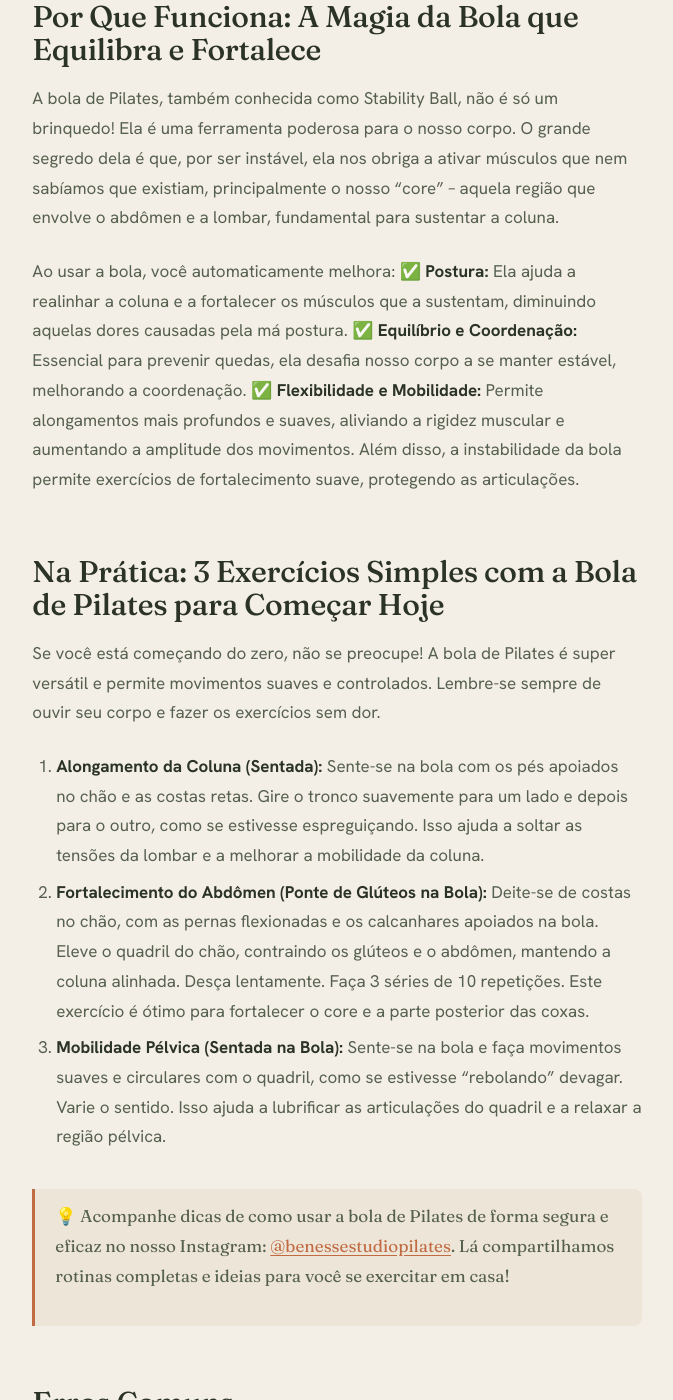
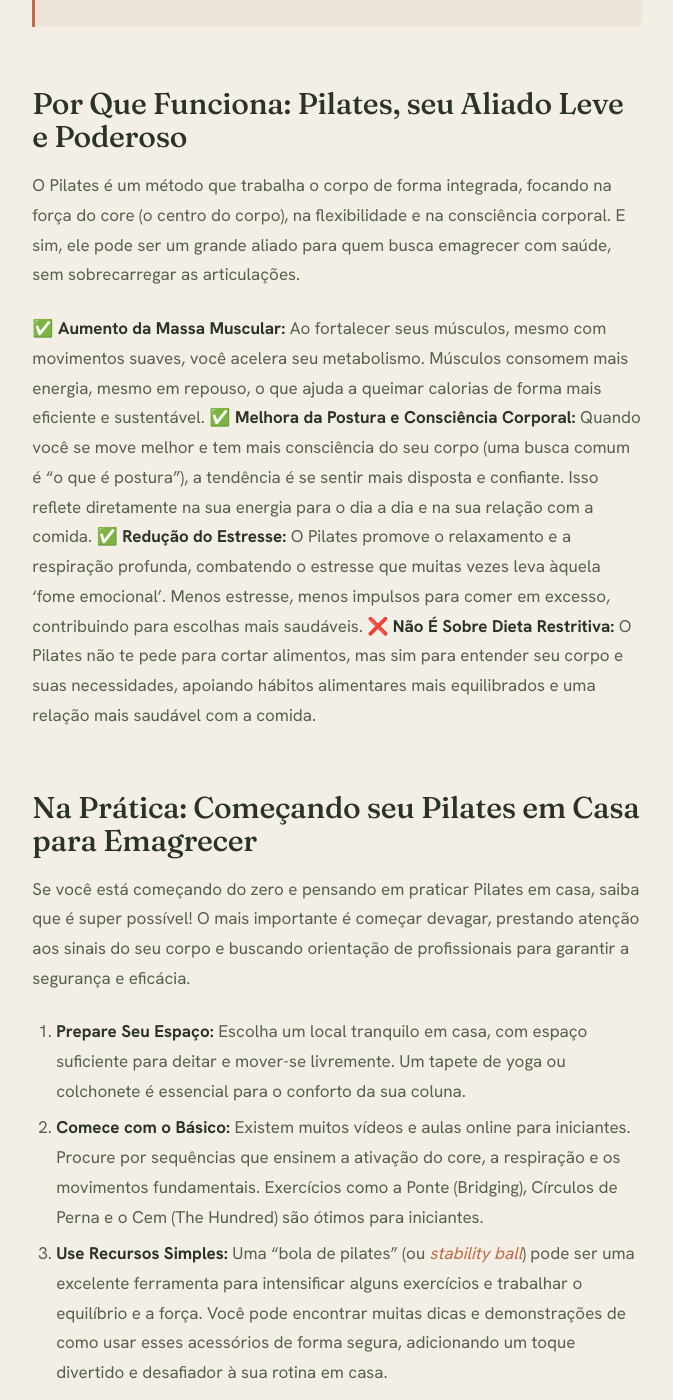
Before and after one commit to drptze-teste/sanopilates, a Jekyll site: the page built from _posts/2026-06-17-post-semana-25.md, in a window 1280 px wide and 1400 px high, scrolled down 2523 px. Shown: the whole window, without its empty margins (303-976 px from the left). Built offline with Jekyll 4.4.1, drawn with Linux system fonts in a browser that asks for light colours; some of the changed text lies outside the part shown.

Commit message:
[bot] Post automático - semana 25 — emagrecer

```diff
--- a/_posts/2026-06-17-post-semana-25.md
+++ b/_posts/2026-06-17-post-semana-25.md
@@ -1,53 +1,50 @@
 ---
 layout: post
-title: "3 Segredos da Bola de Pilates para Aliviar Dores e Fortalecer o Corpo em Casa"
+title: "3 Passos Simples para Emagrecer com Pilates (Mesmo Começando em Casa!)"
 date: 2026-06-17 10:00:00 -0300
-excerpt: "Descubra como um simples acessório pode transformar sua saúde, trazendo mais conforto e vitalidade para o dia a dia."
+excerpt: "Descubra como o Pilates pode ser seu aliado leve e eficaz para emagrecer, trazendo bem-estar e saúde para sua vida, mesmo sem sair de casa."
 author: "Equipe Benesse"
-cover: "https://images.unsplash.com/photo-1593786930307-3f51636b75c6?ixid=M3w5Nzk3Mjh8MHwxfHNlYXJjaHwxfHxwaWxhdGVzJTIwYm9sYXxlbnwwfDB8fHwxNzgxNzI2MTM2fDA&ixlib=rb-4.1.0&w=1200&q=80&fit=crop"
+cover: "https://images.unsplash.com/photo-1518611012118-696072aa579a?ixid=M3w5Nzk3Mjh8MHwxfHNlYXJjaHwxfHxwaWxhdGVzJTIwZW1hZ3JlY2VyfGVufDB8MHx8fDE3ODE3MjcxNjZ8MA&ixlib=rb-4.1.0&w=1200&q=80&fit=crop"
 ---
 
-Sabe aquela amiga que vive reclamando de dor nas costas, ou que busca um jeito prático de se exercitar sem sair de casa? Pois é, você não está sozinha! A busca por “bola pilates” está entre as mais quentes do Google, mostrando o interesse crescente em soluções simples e eficazes para cuidar do corpo.
+Emagrecer é um desejo comum para muitas de nós, especialmente depois dos 50, quando o metabolismo dá uma desacelerada. Mas o verdadeiro segredo não está em dietas malucas, e sim em um estilo de vida mais ativo e consciente. No [Estúdio Benesse Pilates](https://sanopilates.com.br), acreditamos que o Pilates pode ser seu grande amigo nessa jornada, mesmo começando do zero e no conforto da sua casa!
 
 ---
 
 
-![woman doing yoga on stability ball](https://images.unsplash.com/photo-1522898467493-49726bf28798?ixid=M3w5Nzk3Mjh8MHwxfHNlYXJjaHwyfHxwaWxhdGVzJTIwYm9sYXxlbnwwfDB8fHwxNzgxNzI2MTM2fDA&ixlib=rb-4.1.0&w=1200&q=80&fit=crop)
+![Woman does pilates on a machine in a studio.](https://images.unsplash.com/photo-1747239685045-fcbcf98985db?ixid=M3w5Nzk3Mjh8MHwxfHNlYXJjaHwyfHxwaWxhdGVzJTIwZW1hZ3JlY2VyfGVufDB8MHx8fDE3ODE3MjcxNjZ8MA&ixlib=rb-4.1.0&w=1200&q=80&fit=crop)
 
-## A Realidade: O Peso das Dores e a Busca por Soluções Leves
-É muito comum, à medida que os anos passam, sentirmos umas dores aqui e outras ali, não é mesmo? Seja aquela fisgada na coluna depois de um dia sentada, ou um desconforto persistente no lado esquerdo das costas – as dores nas costas são uma das queixas mais frequentes, inclusive entre gestantes e na nossa melhor idade. A rotina corrida e, muitas vezes, a falta de tempo para ir ao "studio pilates" fazem com que muitas de nós procuremos alternativas para manter o corpo ativo e saudável no conforto do lar.
+## A Realidade: O Desafio de Emagrecer com Saúde
+Muitas vezes, a ideia de emagrecer vem acompanhada de dietas restritivas e exercícios exaustivos que não se encaixam na nossa realidade, principalmente quando já passamos dos 50 ou temos alguma dorzinha crônica. A taxa metabólica basal tende a diminuir com a idade, e a perda de massa muscular, se não for combatida, pode dificultar ainda mais esse processo. Além disso, o impacto de exercícios mais agressivos pode ser prejudicial para joelhos, quadris e coluna, afastando muitas pessoas da atividade física.
 
-A vida moderna nos pede flexibilidade, e cuidar da nossa saúde não deve ser um fardo. É por isso que muitas de nós se interessam pelo Pilates em casa, buscando uma forma de aliviar as tensões, fortalecer o corpo e melhorar a qualidade de vida, tudo isso com acessibilidade e sem complicação. E a boa notícia é que com o acessório certo, como a bola de Pilates, isso é totalmente possível!
+É comum sentir-se desmotivada, pensando que para emagrecer é preciso se matar na academia ou abrir mão de tudo o que se gosta. A busca por 'soluções rápidas' no Google, como "emagrecer rápido", muitas vezes leva a frustrações e até riscos para a saúde. O que precisamos é de uma abordagem gentil com o corpo, mas eficaz, que nos ajude a construir força e queimar calorias de forma sustentável, focando na qualidade de vida e no bem-estar geral.
 
 
 > 💡 **Na prática:** quer sentir esses benefícios no corpo? [Conheça o Estúdio Benesse Pilates](/) e agende uma aula experimental.
 
-## Por Que Funciona: A Magia da Bola que Equilibra e Fortalece
-A bola de Pilates, também conhecida como Stability Ball, não é só um brinquedo! Ela é uma ferramenta poderosa para o nosso corpo. O grande segredo dela é que, por ser instável, ela nos obriga a ativar músculos que nem sabíamos que existiam, principalmente o nosso "core" – aquela região que envolve o abdômen e a lombar, fundamental para sustentar a coluna.
+## Por Que Funciona: Pilates, seu Aliado Leve e Poderoso
+O Pilates é um método que trabalha o corpo de forma integrada, focando na força do core (o centro do corpo), na flexibilidade e na consciência corporal. E sim, ele pode ser um grande aliado para quem busca emagrecer com saúde, sem sobrecarregar as articulações.
 
-Ao usar a bola, você automaticamente melhora:
-✅ **Postura:** Ela ajuda a realinhar a coluna e a fortalecer os músculos que a sustentam, diminuindo aquelas dores causadas pela má postura.
-✅ **Equilíbrio e Coordenação:** Essencial para prevenir quedas, ela desafia nosso corpo a se manter estável, melhorando a coordenação.
-✅ **Flexibilidade e Mobilidade:** Permite alongamentos mais profundos e suaves, aliviando a rigidez muscular e aumentando a amplitude dos movimentos. Além disso, a instabilidade da bola permite exercícios de fortalecimento suave, protegendo as articulações.
+✅ **Aumento da Massa Muscular:** Ao fortalecer seus músculos, mesmo com movimentos suaves, você acelera seu metabolismo. Músculos consomem mais energia, mesmo em repouso, o que ajuda a queimar calorias de forma mais eficiente e sustentável.
+✅ **Melhora da Postura e Consciência Corporal:** Quando você se move melhor e tem mais consciência do seu corpo (uma busca comum é "o que é postura"), a tendência é se sentir mais disposta e confiante. Isso reflete diretamente na sua energia para o dia a dia e na sua relação com a comida.
+✅ **Redução do Estresse:** O Pilates promove o relaxamento e a respiração profunda, combatendo o estresse que muitas vezes leva àquela 'fome emocional'. Menos estresse, menos impulsos para comer em excesso, contribuindo para escolhas mais saudáveis.
+❌ **Não É Sobre Dieta Restritiva:** O Pilates não te pede para cortar alimentos, mas sim para entender seu corpo e suas necessidades, apoiando hábitos alimentares mais equilibrados e uma relação mais saudável com a comida.
 
-## Na Prática: 3 Exercícios Simples com a Bola de Pilates para Começar Hoje
-Se você está começando do zero, não se preocupe! A bola de Pilates é super versátil e permite movimentos suaves e controlados. Lembre-se sempre de ouvir seu corpo e fazer os exercícios sem dor.
+## Na Prática: Começando seu Pilates em Casa para Emagrecer
+Se você está começando do zero e pensando em praticar Pilates em casa, saiba que é super possível! O mais importante é começar devagar, prestando atenção aos sinais do seu corpo e buscando orientação de profissionais para garantir a segurança e eficácia.
 
-1.  **Alongamento da Coluna (Sentada):** Sente-se na bola com os pés apoiados no chão e as costas retas. Gire o tronco suavemente para um lado e depois para o outro, como se estivesse espreguiçando. Isso ajuda a soltar as tensões da lombar e a melhorar a mobilidade da coluna.
-2.  **Fortalecimento do Abdômen (Ponte de Glúteos na Bola):** Deite-se de costas no chão, com as pernas flexionadas e os calcanhares apoiados na bola. Eleve o quadril do chão, contraindo os glúteos e o abdômen, mantendo a coluna alinhada. Desça lentamente. Faça 3 séries de 10 repetições. Este exercício é ótimo para fortalecer o core e a parte posterior das coxas.
-3.  **Mobilidade Pélvica (Sentada na Bola):** Sente-se na bola e faça movimentos suaves e circulares com o quadril, como se estivesse "rebolando" devagar. Varie o sentido. Isso ajuda a lubrificar as articulações do quadril e a relaxar a região pélvica.
-
-> 💡 Acompanhe dicas de como usar a bola de Pilates de forma segura e eficaz no nosso Instagram: [@benessestudiopilates](https://instagram.com/benessestudiopilates). Lá compartilhamos rotinas completas e ideias para você se exercitar em casa!
+1.  **Prepare Seu Espaço:** Escolha um local tranquilo em casa, com espaço suficiente para deitar e mover-se livremente. Um tapete de yoga ou colchonete é essencial para o conforto da sua coluna.
+2.  **Comece com o Básico:** Existem muitos vídeos e aulas online para iniciantes. Procure por sequências que ensinem a ativação do core, a respiração e os movimentos fundamentais. Exercícios como a Ponte (Bridging), Círculos de Perna e o Cem (The Hundred) são ótimos para iniciantes.
+3.  **Use Recursos Simples:** Uma "bola de pilates" (ou *stability ball*) pode ser uma excelente ferramenta para intensificar alguns exercícios e trabalhar o equilíbrio e a força. Você pode encontrar muitas dicas e demonstrações de como usar esses acessórios de forma segura, adicionando um toque divertido e desafiador à sua rotina em casa.
+    > 💡 Acompanhe dicas de exercícios para iniciantes e como usar a **bola de pilates** no nosso Instagram: [@benessestudiopilates](https://instagram.com/benessestudiopilates).
 
 ## Erros Comuns
-❌ **Erro 1: Tamanho da bola inadequado** — Usar uma bola muito pequena ou muito grande pode comprometer a postura e a segurança. O ideal é que, ao sentar na bola com os pés no chão, seus joelhos formem um ângulo de 90 graus.
-❌ **Erro 2: Inflar demais ou de menos** — Uma bola excessivamente inflada é muito dura e instável; pouco inflada não oferece o suporte necessário. Ela deve ter uma certa elasticidade, mas ser firme o suficiente para você se sentir segura.
-❌ **Erro 3: Não aquecer antes e nem alongar depois** — Pular essas etapas pode aumentar o risco de lesões. Faça um aquecimento leve de 5 minutos (como caminhada no lugar) e um alongamento suave ao final.
-❌ **Erro 4: Forçar demais** — O Pilates é sobre movimento controlado e consciente, não sobre força bruta. Se sentir dor, pare e reveja a execução.
+❌ **Erro 1: Ignorar a Respiração** — A respiração é a alma do Pilates. Muita gente esquece de coordenar o movimento com a inspiração e expiração, perdendo parte dos benefícios. *Como fazer certo:* Preste atenção e use a respiração para ativar seu powerhouse (centro de força) e estabilizar o corpo.
+❌ **Erro 2: Focar Apenas no Peso** — Emagrecer não é só o número na balança, mas a composição corporal. Muitas pessoas se frustram porque o peso não baixa rápido, mas já estão ganhando massa muscular e perdendo gordura. *Como fazer certo:* Observe como suas roupas vestem, sua disposição e sua força. O Pilates transforma seu corpo de dentro para fora.
+❌ **Erro 3: Fazer Exercícios Sem Orientação** — Começar sem saber a técnica correta pode levar a lesões ou resultados limitados. *Como fazer certo:* Embora seja possível começar em casa, buscar um profissional qualificado para aprender os princípios básicos é fundamental para ter a certeza de que está fazendo certo e de forma segura.
+❌ **Erro 4: Não Ter Consistência** — Como qualquer atividade física, os resultados do Pilates vêm com a prática regular. Desistir logo no começo é um erro comum. *Como fazer certo:* Comece com 2-3 vezes por semana e transforme em um hábito prazeroso, parte integrante da sua rotina de bem-estar.
 
 
-![a group of people doing exercises in a gym](https://images.unsplash.com/photo-1717500252747-7fb0d76be34f?ixid=M3w5Nzk3Mjh8MHwxfHNlYXJjaHwzfHxwaWxhdGVzJTIwYm9sYXxlbnwwfDB8fHwxNzgxNzI2MTM2fDA&ixlib=rb-4.1.0&w=1200&q=80&fit=crop)
+![a woman is doing exercises on a rowing machine](https://images.unsplash.com/photo-1717500252573-d31d4bf5ddf1?ixid=M3w5Nzk3Mjh8MHwxfHNlYXJjaHwzfHxwaWxhdGVzJTIwZW1hZ3JlY2VyfGVufDB8MHx8fDE3ODE3MjcxNjZ8MA&ixlib=rb-4.1.0&w=1200&q=80&fit=crop)
 ## Conclusão
-Como você viu, a bola de Pilates é uma ferramenta fantástica que pode trazer muitos benefícios para sua saúde e bem-estar, especialmente no conforto da sua casa. Ela ajuda a aliviar dores, fortalecer o corpo e melhorar a qualidade de vida. No entanto, para ter resultados ainda melhores e garantir que você está fazendo tudo corretamente e com segurança, a orientação de um profissional faz toda a diferença.
-
-Aqui no [Estúdio Benesse Pilates](https://sanopilates.com.br), na Chácara Santo Antônio, somos especialistas em cuidar da sua saúde e qualidade de vida, com foco especial na terceira idade. Convidamos você a nos fazer uma visita para uma aula experimental e descobrir como o Pilates pode transformar sua vida, com o acompanhamento e atenção que você merece. Venha conhecer nosso espaço acolhedor e sentir a diferença!
+Emagrecer com saúde, bem-estar e qualidade de vida é um objetivo que se torna mais fácil e prazeroso com o Pilates. Ele te ajuda a fortalecer o corpo, acalmar a mente e construir um estilo de vida que realmente te faz bem, não só por fora, mas principalmente por dentro. Se você busca essa transformação e quer sentir todos os benefícios de perto, venha nos conhecer! O [Estúdio Benesse Pilates](https://sanopilates.com.br) na Chácara Santo Antônio está de portas abertas para te guiar nessa jornada, oferecendo aulas personalizadas para todas as idades e necessidades. Que tal agendar sua aula experimental e dar o primeiro passo para uma vida mais leve e plena? Você merece!
```
